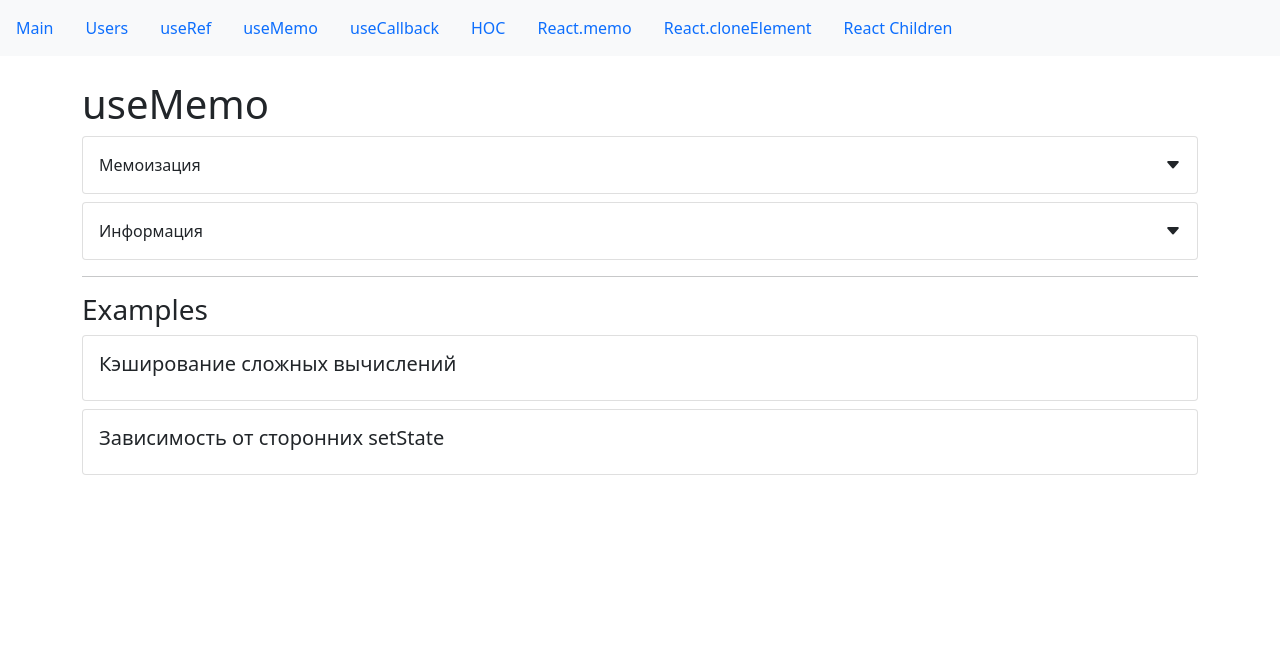
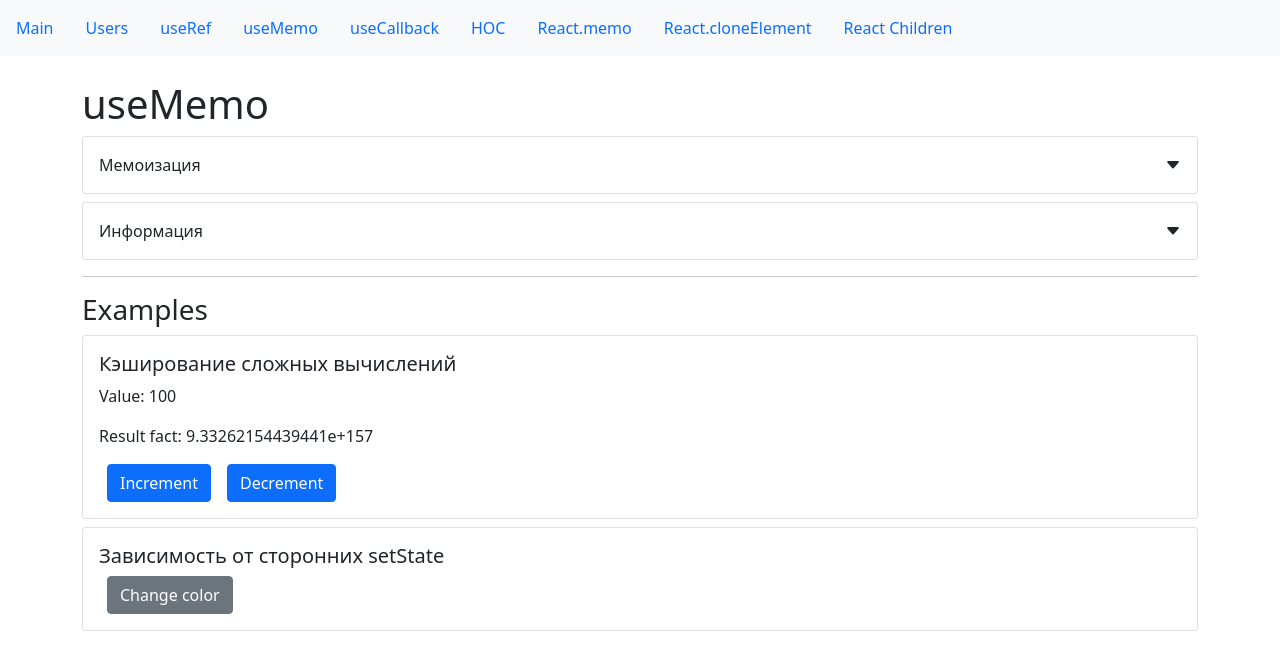
Before and after one commit to VladimirMolchanov/start-hooks, a React (Create React App) app: page /useMemo in a window 1280 px wide. Shown: the top 670 px of the page. Built offline with nearby package versions, Linux system fonts and the light colour scheme.

Commit message:
3. useMemo

```diff
--- a/src/app/components/examples/useMemo/complexCalculate.jsx
+++ b/src/app/components/examples/useMemo/complexCalculate.jsx
@@ -1,15 +1,35 @@
-import React from "react";
+import React, { useEffect, useMemo, useState } from "react";
 import CardWrapper from "../../common/Card";
 import SmallTitle from "../../common/typografy/smallTitle";
 
+function factorial(n) {
+    return n ? n * factorial(n - 1) : 1;
+}
+function runFactorial(n) {
+    console.log("run Factorial");
+    return factorial(n);
+}
+
 const ComplexCalculateExample = () => {
+    const [value, setValue] = useState(100);
+    const [otherState, setOtherState] = useState(false);
+    const buttonColor = otherState ? "primary" : "secondary";
+    useEffect(() => {
+        console.log("render button color");
+    }, [buttonColor]);
+    const fack = useMemo(() => runFactorial(value), [value]);
     return (
         <>
             <CardWrapper>
                 <SmallTitle>Кэширование сложных вычислений</SmallTitle>
+                <p>Value: {value}</p>
+                <p>Result fact: {fack}</p>
+                <button className="btn btn-primary mx-2" onClick={() => setValue(prevState => prevState + 10)}>Increment</button>
+                <button className="btn btn-primary mx-2" onClick={() => setValue(prevState => prevState - 10)}>Decrement</button>
             </CardWrapper>
             <CardWrapper>
                 <SmallTitle>Зависимость от сторонних setState</SmallTitle>
+                <button className={"btn ms-md-2 btn-" + buttonColor} onClick={() => setOtherState(prevState => !prevState)}>Change color</button>
             </CardWrapper>
         </>
     );
```
